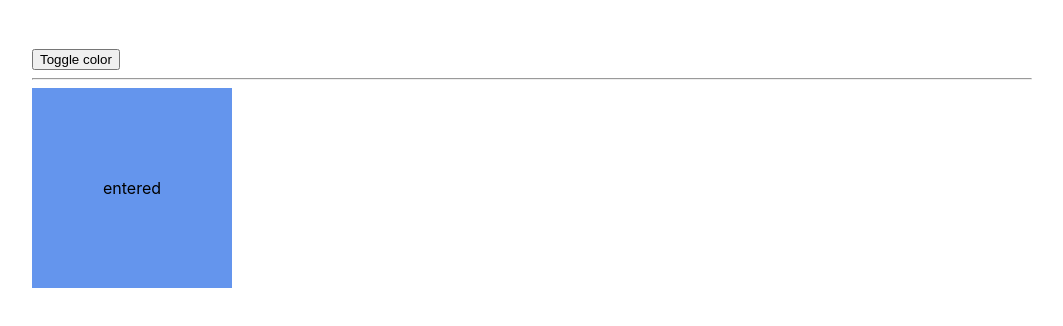
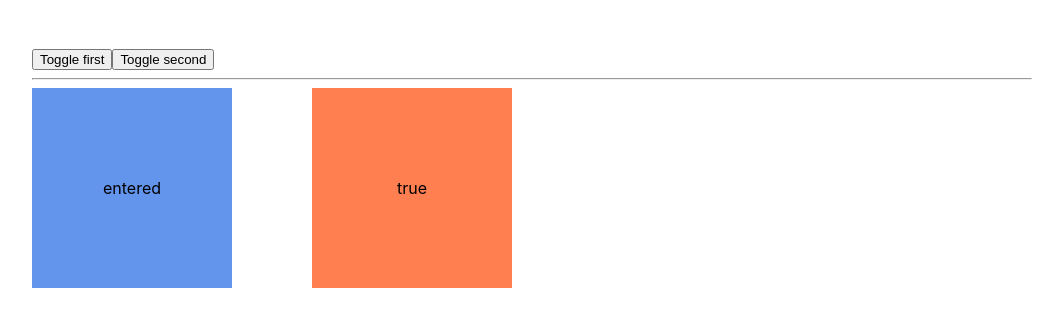
Before and after one commit to Listopad02/react-animations, a React (Create React App) app: page / in a window 1280 px wide. Shown: the top 326 px of the page, without its empty margins (108-1171 px from the left). Built offline with nearby package versions, Linux system fonts and the light colour scheme.

Commit message:
CSSTransition hook have been added

```diff
--- a/src/App.js
+++ b/src/App.js
@@ -1,12 +1,14 @@
 import { useState } from "react"
-import { Transition } from 'react-transition-group';
+import { Transition, CSSTransition } from 'react-transition-group';
 
 function App() {
   const [toggle, setToggle] = useState(true)
+  const [toggle2, setToggle2] = useState(true)
 
   return (
     <div className="container">
-      <button onClick={() => setToggle(!toggle)}>Toggle color</button>
+      <button onClick={() => setToggle(!toggle)}>Toggle first</button>
+      <button onClick={() => setToggle2(!toggle2)}>Toggle second</button>
       <hr />
       <div className="blocks">
         <Transition in={toggle}
@@ -24,6 +26,13 @@
                     onExited={() => console.log('onExited')}>
           { state => <div className={`square blue ${state}`}>{state}</div> }
         </Transition>
+        <CSSTransition in={toggle2}
+                       timeout={1000}
+                       classNames="os"
+                       mountOnEnter
+                       unmountOnExit>
+          <div className="square orange">{toggle2.toString()}</div>
+        </CSSTransition>
       </div>
     </div>
   );
--- a/src/index.css
+++ b/src/index.css
@@ -55,6 +55,32 @@
   background: coral;
 }
 
+.os-enter {
+  opacity: 0;
+}
+
+.os-enter-active {
+  opacity: 1;
+  transition: opacity 1s;
+}
+
+/* .os-enter-done {
+  transform: translateX(0);
+} */
+
+.os-exit {
+  opacity: 1;
+}
+
+.os-exit-done {
+  opacity: 0;
+}
+
+.os-exit-active {
+  opacity: 0;
+  transition: opacity 1s;
+}
+
 @keyframes square {
   0% {
     opacity: 0;
```
